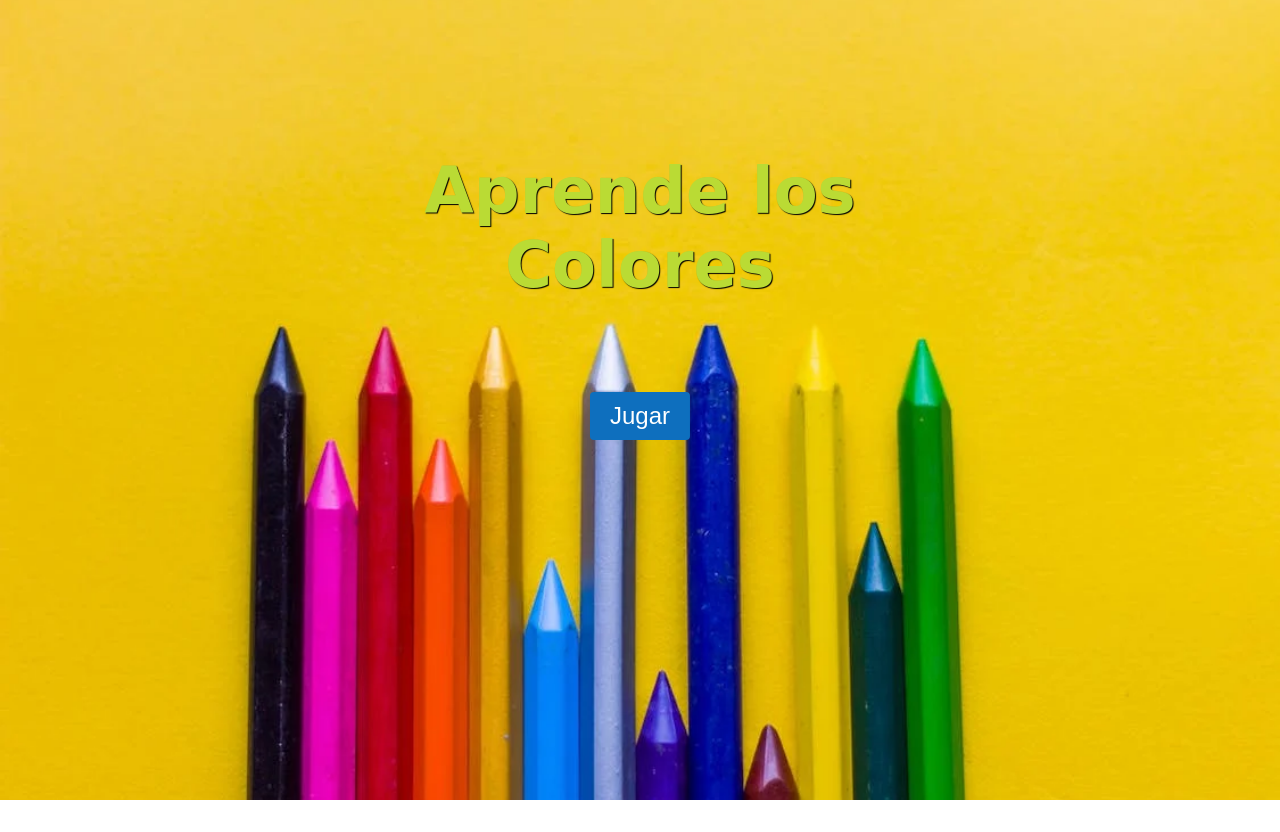
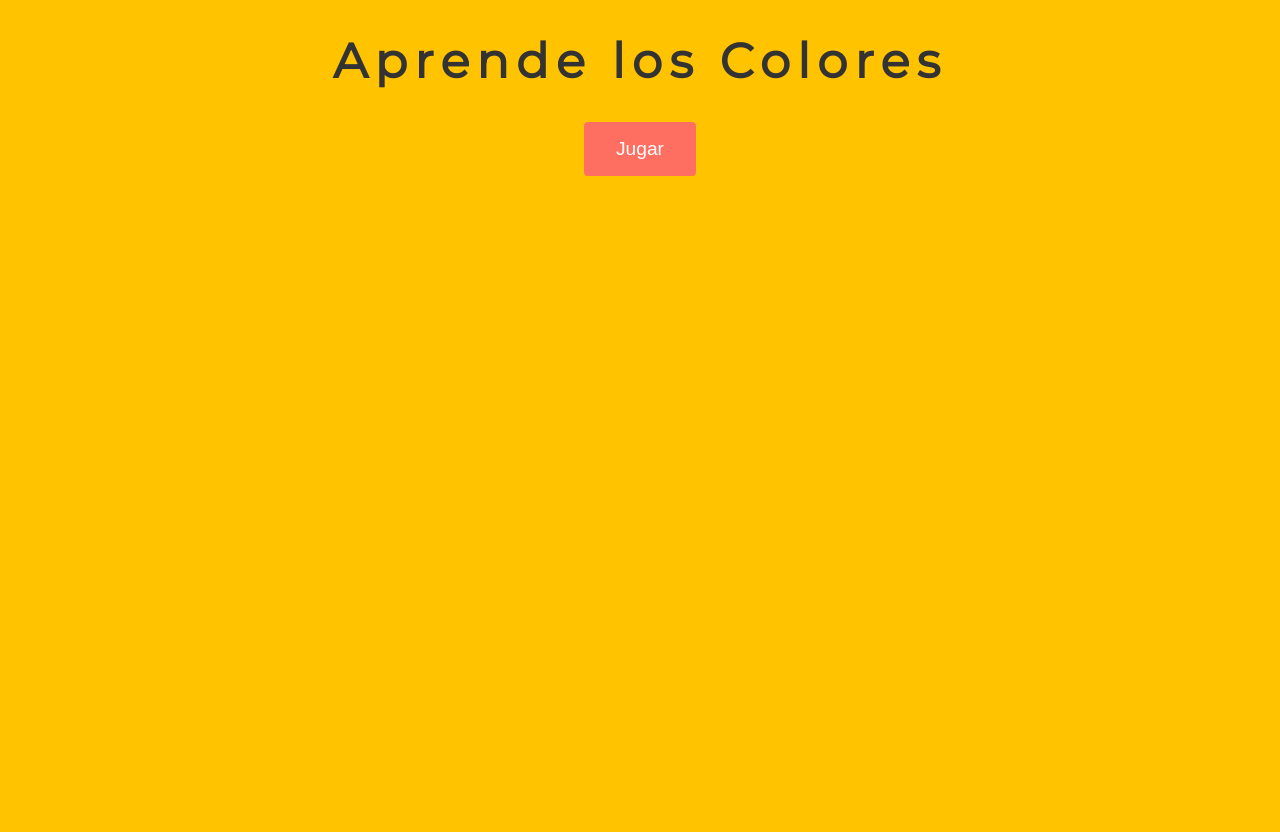
Before and after one commit to ImFineZ/AprendeColores, a plain HTML site: page index.html in a window 1280 px wide. Before the commit the page ends 800 px from the top, so only its background shows below. Drawn offline with Linux system fonts and the light colour scheme.

```diff
--- a/index.html
+++ b/index.html
@@ -6,15 +6,13 @@
     <meta name="viewport" content="width=device-width, initial-scale=1.0">
     <title>Aprendiendo Colores</title>
     <link rel="stylesheet" type="" href="style.css">
-    <script src="main.js"></script>
+    <link href="https://fonts.googleapis.com/css?family=Montserrat&display=swap" rel="stylesheet">
 </head>
 <body>
-    <div class="main-setion">
-        <div>
-            <h1 id="titulo-pagina">Aprende los Colores</h1>
-            <img id="contenedor-imagen" src="img/color.webp" alt="Aprendiendo colores">
-            <button id="boton-jugar" onclick="jugar()">Jugar</button>
-        </div>
+    <div class="main-section">
+        <h1 id="titulo-pagina" class="maquina-escribir">Aprende los Colores</h1>
+        <button id="boton-jugar" onclick="jugar()">Jugar</button>
     </div>
+    <script src="main.js"></script>
 </body>
 </html>
--- a/main.js
+++ b/main.js
@@ -1,3 +1,136 @@
 function jugar(){
     window.location.href = "juego.html";
 }
+/**
+ * Efecto maquina de escribir en el titulo
+*/
+document.addEventListener("DOMContentLoaded", function(event){
+
+    const titulo = document.getElementById('titulo-pagina');
+    const texto = titulo.textContent;
+
+    titulo.innerText = '';
+    for( let i = 0; i < texto.length; i++){
+        titulo.innerHTML += '<span>' + texto.charAt(i) + '</span>';
+    }
+
+    let caracterActual = 0;
+    let duracionAnimacion = 2000;
+
+    function escribirLetra(){
+        const span = titulo.querySelectorAll('span')[caracterActual];
+        span.classList.add('animacion-escribir');
+        caracterActual++;
+        if(caracterActual === texto.length){
+            terminarAnimacion();
+            return;
+        }
+        setTimeout(escribirLetra,duracionAnimacion/texto.length);
+    }
+
+    function terminarAnimacion(){
+        titulo.classList.remove('maquina-escribir');
+        const spans = titulo.querySelectorAll('span');
+        for(let i = 0; i < spans.length; i++){
+            spans[i].classList.remove('animacion-escribir');
+        }
+    }
+    titulo.classList.add('maquina-escribir');
+    escribirLetra();
+});
+/**
+ * Logica de color aleatorio para aprender
+ */
+
+// seleccionar el elemento HTML en el que se mostrará el color
+const colorDisplay = document.getElementById('colorDisplay');
+// Darle el nombre del color
+const colorNameInput = document.getElementById("colorName");
+// Buton de nuevo color
+
+
+//colorDisplay.style.backgroundColor = "red";
+
+// agrega un evento click al botón y llama a la función jugarJuego
+//boton.addEventListener('click', jugarJuego);
+
+const colorNames = {
+    "rgb(255, 255, 255)": "Blanco",
+    "rgb(192, 192, 192)": "Plateado",
+    "rgb(128, 128, 128)": "Gris",
+    "rgb(0, 0, 0)": "Negro",
+    "rgb(255, 0, 0)": "Rojo",
+    "rgb(128, 0, 0)": "Cafe",
+    "rgb(255, 255, 0)": "Amarillo",
+    "rgb(128, 128, 0)": "Oliva",
+    "rgb(0, 255, 0)": "Lima",
+    "rgb(0, 128, 0)": "Verde",
+    "rgb(0, 255, 255)": "Celeste",
+    "rgb(0, 128, 128)":"Verde Azulado",
+    "rgb(0, 0, 255)": "Azul",
+    "rgb(0, 0, 128)": "Azul Oscuro",
+    "rgb(255, 0, 255)": "Fucsia",
+    "rgb(128, 0, 128)": "Morado"
+}
+
+function generateRandomColor(){
+    const index = Math.floor(Math.random() * Object.keys(colorNames).length);
+    const colorName = Object.keys (colorNames)[index];
+    const color = colorNames[colorName];
+    return{name:color, value: colorName};
+}
+
+function updateColorDisplay(){
+    const color = generateRandomColor();
+    colorDisplay.style.backgroundColor = color.value;
+    colorNameInput.value = color.name;
+}
+
+updateColorDisplay();
+
+const newColorButton = document.getElementById("color-button");
+newColorButton.addEventListener('click', updateColorDisplay);
+
+
+// generar un color aleatorio
+/*
+function generateRandomColor(){
+    const letters = "0123456789ABCDEF";
+    let color = "#";
+    for (let i = 0; i < 6; i++) {
+        color += letters[Math.floor(Math.random()*16)];
+    }
+    return color
+}
+*/
+
+/*
+
+// asignar el color generado al elemento HTML seleccionado
+colorDisplay.style.backgroundColor = generateRandomColor();
+
+// seleccionar los elementos HTML de las opciones de respuesta
+const colorOptions = document.querySelectorAll(".color-option");
+
+// asignar colores aleatorios a las opciones de respuesta
+colorOptions.forEach((option) => {
+    option.style.backgroudColor = generateRandomColor();
+});
+
+// asignar el color correcto a una de las opciones de respuesta de manera aleatoria
+const correctColorIndex = Math.floor(Math.random()*colorOptions.length);
+colorOptions[correctColorIndex].style.backgroudColor = colorDisplay.style.backgroudColor;
+
+// agregar un evento click a cada opción de respuesta
+colorOptions.forEach((option)=>{
+    option.addEventListener("click", ()=>
+    {
+        // verificar si la opción seleccionada por el usuario es la correcta
+        if(option === colorOptions[correctColorIndex]){
+            alert("¡¡Correcto!!");
+        }else{
+            alert("Inconrrecto :(");
+        }
+    });
+});
+*/
--- a/style.css
+++ b/style.css
@@ -1,58 +1,67 @@
+* {
+  box-sizing: border-box;
+}
+
 body {
   margin: 0;
-  padding: 0;
+  font-family: 'Montserrat', sans-serif;
+  background-color: #FFC300;
 }
 
 .main-section {
-  text-align: center;
-  margin-top: 50px;
-}
-
-img {
-  position: absolute;
-  top: 0%;
-  left: 0;
-  width: 100%;
-  height: 100%;
-  object-fit: cover;
-}
-button {
-  padding: 10px 20px;
-  font-size: 24px;
-  background-color: #3498db;
-  color: #fff;
-  border: none;
-  border-radius: 5px;
-  cursor: pointer;
-}
-#boton-jugar {
-  position: absolute;
-  top: calc(
-    40% + 3em
-  ); /* Colocamos el botón 3em debajo del centro del título */
-  left: 50%;
-  transform: translateX(-50%);
-  background-color: #0e6fbe;
-  color: white;
-  border: none;
-  border-radius: 4px;
-  padding: 10px 20px;
-  font-size: 1.5em;
+  /*display: flex;*/
+  justify-content: center;
+  align-items: center;
+  height: 100vh;
 }
 
 #titulo-pagina {
-  position: absolute;
-  top: 10%;
-  left: 50%;
-  transform: translateX(-50%);
-  z-index: 1;
-  font-size: 5vw;
-  color: #badb34;
-  /*background-color: rgba(202, 191, 27, 0.5);*/
-  padding: 10px;
-  font-family: "Pacifico", cursive;
-  text-shadow: 1px 1px 1px #000;
   text-align: center;
-  margin-top: 5%;
+  font-size: 3rem;
+  letter-spacing: .15em;
+  color: #333;
+  text-align: center;
+  margin-bottom: 2rem;
+}
+#contenedor-imagen {
+  width: 80%;
+  max-width: 400px;
+  display: block;
+  margin: 0 auto 2rem;
+}
 
+#boton-jugar {
+  background-color: #ff6f61;
+  border: none;
+  color: white;
+  padding: 1rem 2rem;
+  font-size: 1.2rem;
+  border-radius: 4px;
+  cursor: pointer;
+  transition: background-color 0.3s ease;
+  display: block;
+  margin: 0 auto;
 }
+
+#boton-jugar:hover {
+  background-color: #ff493d;
+}
+
+.maquina-escribir{
+
+  font-size: 48px;
+  border-right: .15em solid orange;
+  white-space: nowrap;
+  overflow: hidden;
+  letter-spacing: .15em;
+  animation: escribir 2s steps(40, end), blink-caret .75s step-end infinite;
+}
+@keyframes escribir{
+  from {width:0 }
+  to { width: 100% }
+}
+
+@keyframes blink-caret {
+  from, to { border-color: transparent;}
+  50% { border-color: orange}
+}
```
Also changed, not shown: juego.css (+36 -0 lines), juego.html (+9 -1 lines).
